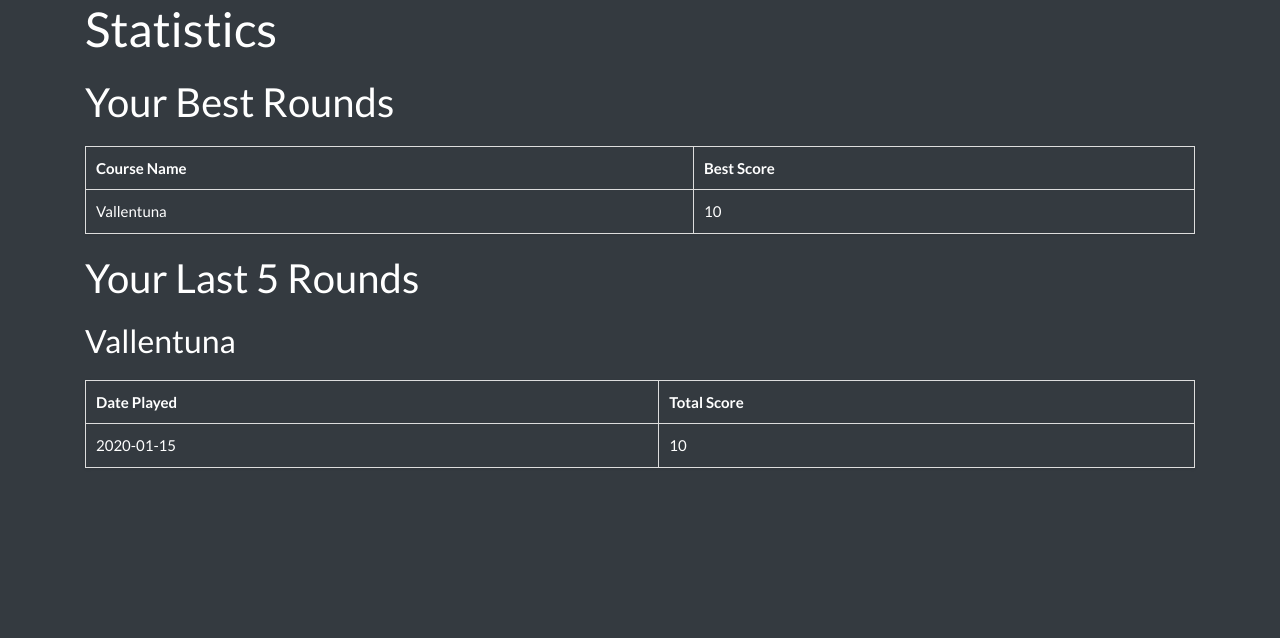
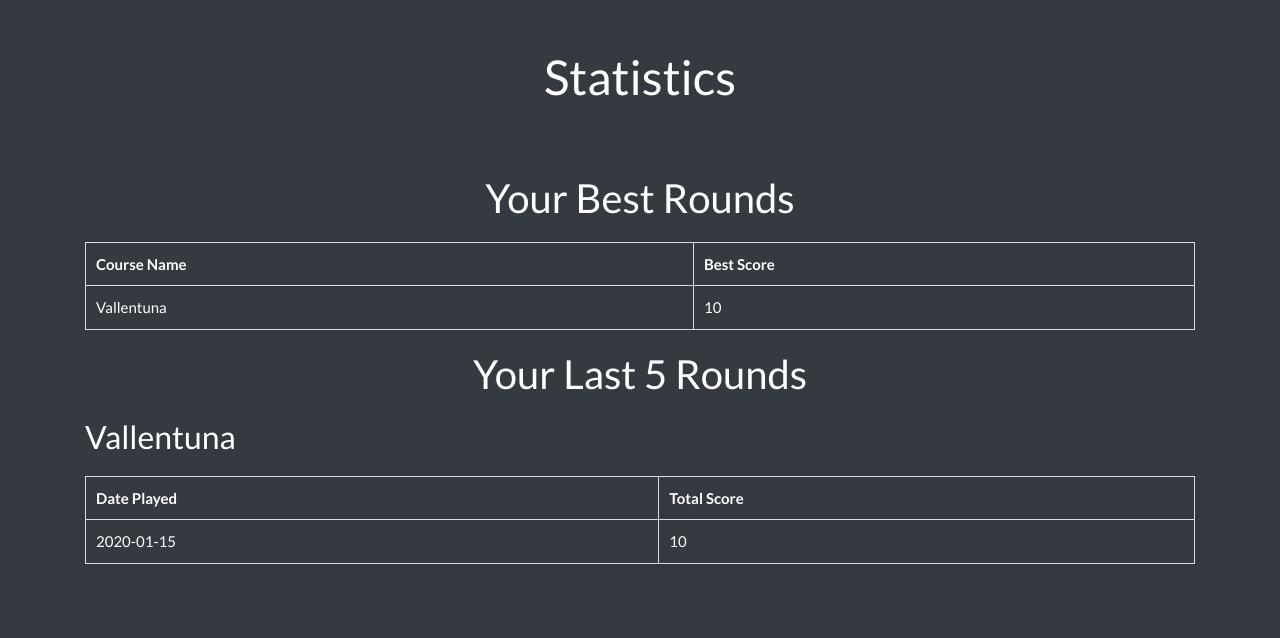
Before and after one commit to webcamleif/dg, a Flask app: page /statistics in a window 1280 px wide. Shown: the top 638 px of the page. Run offline with Flask 3, Linux system fonts and the light colour scheme; a user stored in the database is signed in; tables that the repository leaves empty hold one stand-in row (values such as "Sample post"); some libraries are stand-ins or nearby versions.

Commit message:
Fix heading

```diff
--- a/static/styles.css
+++ b/static/styles.css
@@ -404,3 +404,6 @@ tr {
 tr:hover {
     background-color: #243a40;
 }
+.statistics-heading {
+    text-align: center;
+}
--- a/templates/statistics.html
+++ b/templates/statistics.html
@@ -1,8 +1,8 @@
 {% extends "base.html" %}
 
 {% block content %}
-<h1>Statistics</h1>
-<h2>Your Best Rounds</h2>
+<h1 class="starter-template">Statistics</h1>
+<h2 class="statistics-heading">Your Best Rounds</h2>
 <table>
     <thead>
         <tr>
@@ -20,7 +20,7 @@
     </tbody>
 </table>
 
-<h2>Your Last 5 Rounds</h2>
+<h2 class="statistics-heading">Your Last 5 Rounds</h2>
 {% for last_five in last_five_rounds %}
 <h3>{{ last_five.course_name }}</h3>
 <table>
```
